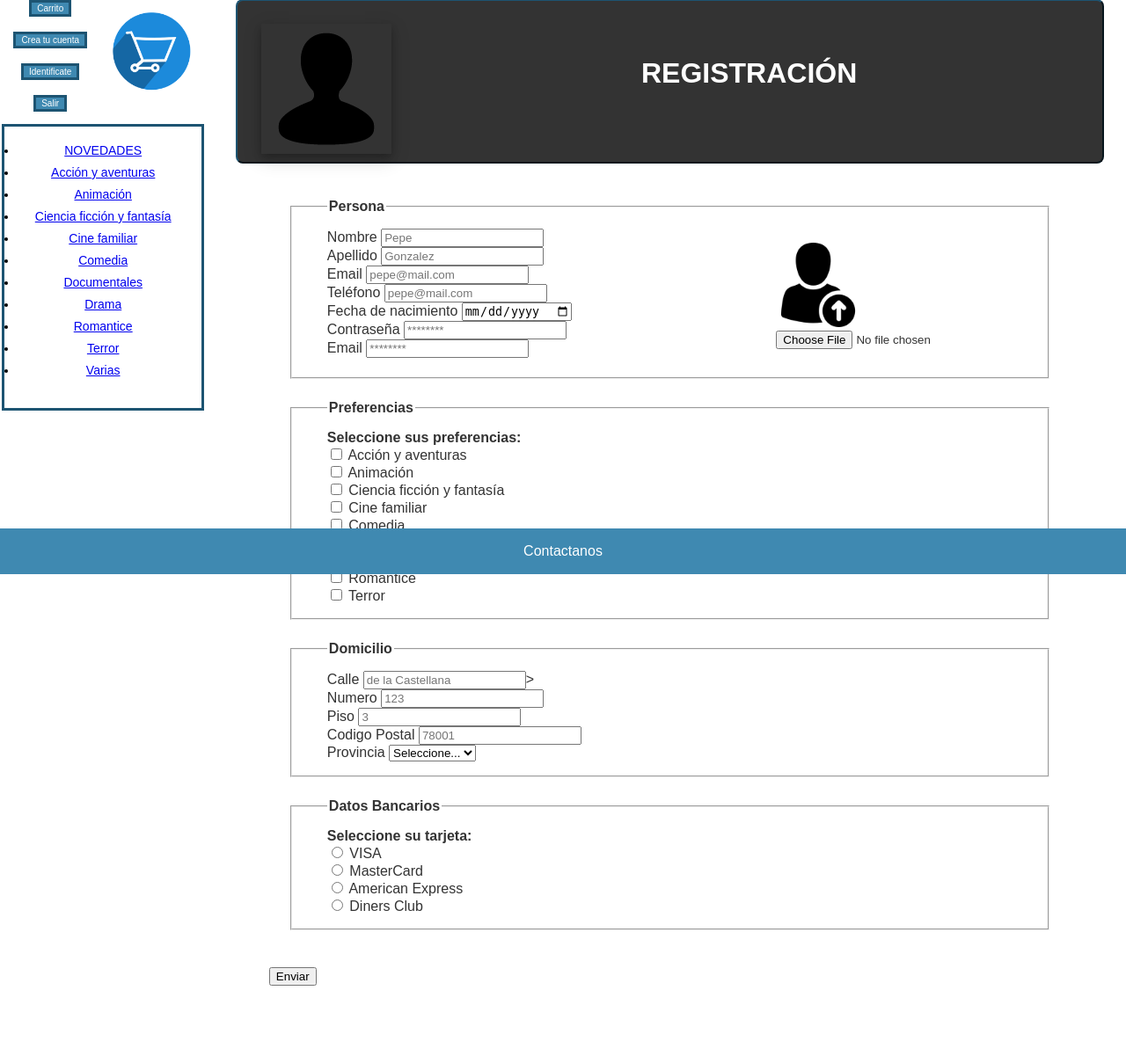
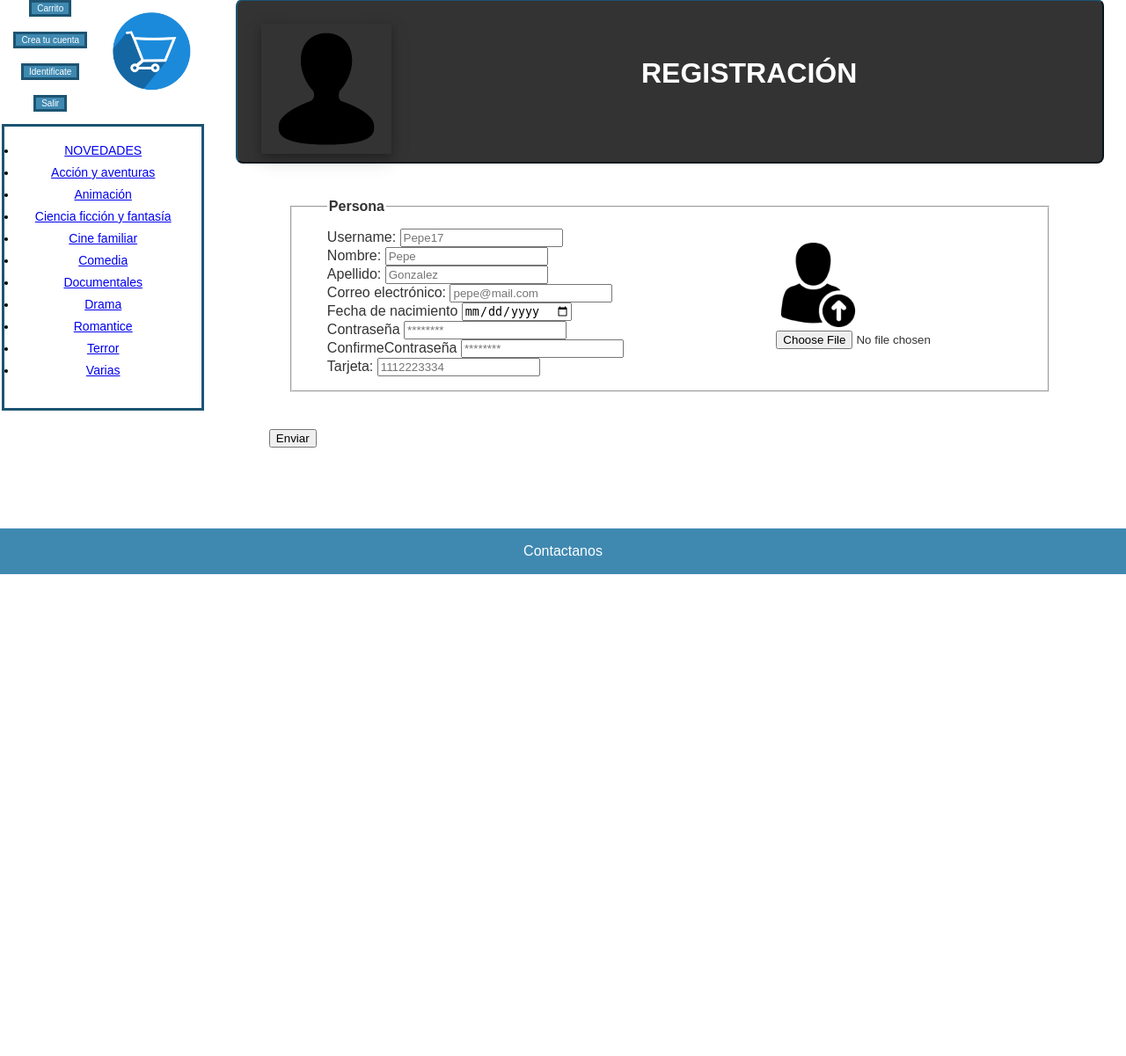
Before and after one commit to nicktrejo/public_html, a Flask app: template app/templates/signin.html in a window 1280 px wide. Shown: the part 147-1348 px from the top of the page at 88% size. After the commit the page ends 800 px from the top, so only its background shows below. Run offline with Flask 2, Linux system fonts and the light colour scheme; the template is opened without the code that fills it, so the values that code supplies are empty; parts of the project's set-up code (start-up, migrations or seed data) failed here and were passed over.

Commit message:
Add files via upload
actualizacion de sign in con restricciones

```diff
--- a/app/templates/base.html
+++ b/app/templates/base.html
@@ -6,14 +6,13 @@
 	<title>CINESTORE-{% block title %} {% endblock %}</title>
 	<link rel="stylesheet" type="text/css" href={{ url_for('static', filename='estilo.css') }}/>
 	<meta name="viewport" content="width=device-width, initial-scale=1">
-	<script  src="./js/funciones.js"></script>
-
+	<script type="text/javascript" src="static/funcion.js"></script>
 </head>
 
 <body>
 	<header>
 		<div class= "titulo">
-			<a href={{ url_for('index') }} ><h2>CINESTORE</h2></a>
+			<a href={{ url_for('index')}} ><h2>CINESTORE</h2></a>
 		</div>
 		<div id=menu-wrapper>
 			<ul id="hmenu">
--- a/app/templates/signin.html
+++ b/app/templates/signin.html
@@ -2,7 +2,7 @@
 
 <!--Titulo para cada página-->
 {% block title %}
-	Registraci&oacute;n
+	Registro usuario
 {% endblock%}
 
 <!--Contenido propio de la página entre las llaves-->
@@ -20,37 +20,68 @@
 			<br>
 		</div>
 		<div class="contenido">
-			<form>
+			<form onsubmit="return validar(this)">
+	<!--			<label for="username">
+					<span>username:</span>
+				</label>
+				<input id="username" name="username" type="text">
+				<br><br>
+				<label for="nombre">
+					<span>Nombre:</span>
+				</label>
+				<input id="nombre" name="nombre" type="text">
+				<br><br>
+ 				<label for="apellido">
+					<span>apellido:</span>
+				</label>
+ 				<input id="apellido" name="apellido" type="text">
+				<br><br>
+				<label for="correo">
+					<span>Correo electrónico:</span>
+				</label>
+				<input id="correo" name="correo" type="text">
+				<br><br>
+				<label for="tarjeta">
+					<span>tarjeta:</span>
+				</label>
+				<input id="tarjeta" name="tarjeta" type="text">
+				<br><br>
+				<input type="submit"  value="Enviar">
+			</form>-->
 				<fieldset>
 					<legend> <b> Persona </b> </legend>
 					<div id="iconousuario">
 						<img src="../imagenes/usuarioupload.png" class="iconousuario" alt="Usuario"><br>
 						<input type="file" name="pic" id="pic">
 					</div>
+					<label for="username"><span>Username:</span></label>
+					<input type="text" name="username" placeholder="Pepe17" id="username"><br>
 
-					<label for="nombre">Nombre</label>
+					<label for="nombre"><span>Nombre:</span></label>
 					<input type="text" name="nombre" placeholder="Pepe" id="nombre"><br>
 
-					<label for="apellido">Apellido</label>
+					<label for="apellido"><span>Apellido:</span></label>
 					<input type="text" name="apellido" placeholder="Gonzalez" id="apellido"><br>
 
-					<label for="email">Email</label>
-					<input type="text" name="email" placeholder="pepe@mail.com" id="email"><br>
-
-					<label for="email2">Tel&eacute;fono</label>
-					<input type="text" name="email2" placeholder="pepe@mail.com" id="email2"><br>
+					<label for="correo"><span>Correo electrónico:</span></label>
+					<input type="text" name="correo" placeholder="pepe@mail.com" id="correo"><br>
 
 					<label for="fechanacimiento">Fecha de nacimiento</label>
 					<input type="date" name="fechanacimiento" id="fechanacimiento"><br>
 
-					<label for="contrasena">Contrase&#241;a</label>
+					<label for="contrasena2">Contrase&#241;a</label>
+					<input type="password" name="contrasena2" placeholder="********" id="contrasena2"><br>
+
+					<label for="contrasena2">ConfirmeContrase&#241;a</label>
 					<input type="password" name="contrasena" placeholder="********" id="contrasena"><br>
 
-					<label for="contrasena2">Email</label>
-					<input type="password" name="contrasena2" placeholder="********" id="contrasena2"><br>
+					<label for="tarjeta"><span>Tarjeta:</span></label>
+					<input type="text" name="tarjeta" placeholder="1112223334" id="tarjeta"><br>
+
+
 				</fieldset>
 
-				<fieldset>
+<!--				<fieldset>
 					<legend> <b> Preferencias </b> </legend>
 					<b>Seleccione sus preferencias:</b><br>
 					<input type="checkbox" name="preferencias" value="preferencias" id="Accion"> <label>Acción y aventuras</label><br>
@@ -64,7 +95,7 @@
 					<input type="checkbox" name="preferencias" value="preferencias" id="Terror"> <label>Terror</label><br>
 				</fieldset>
 
-				<fieldset>
+			<fieldset>
 					<legend> <b> Domicilio </b> </legend>
 					<label for="calle">Calle</label>
 					<input type="text" name="calle" placeholder="de la Castellana" id="calle">><br>
@@ -106,9 +137,9 @@
 					<input type="radio" name="banco" value="tarjeta" id="MasterCard"> <label>MasterCard</label><br>
 					<input type="radio" name="banco" value="tarjeta" id="AmEx"> <label>American Express</label><br>
 					<input type="radio" name="banco" value="tarjeta" id="Diners"> <label>Diners Club</label><br>
-				</fieldset>
+				</fieldset>-->
 				<br>
-				<span id="submit"><input type="submit" value="Enviar" name="enviar"></span>
+				<input id="submit" type="submit" value="Enviar" name="submit">
 			</form>
 		</div>
 	</div>
```
